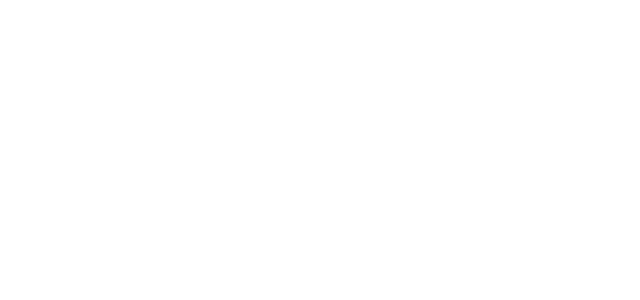
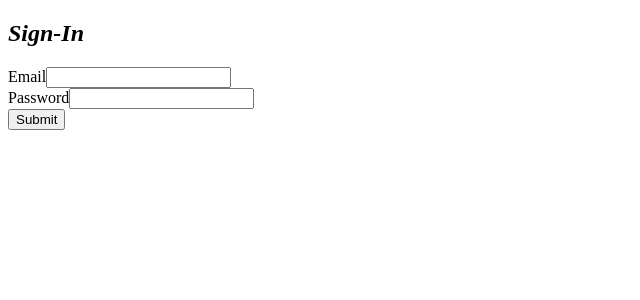
Before and after one commit to DevelopersHawai/Social_Network_Front_end, a React (Create React App) app: page /signin in a window 1280 px wide. Shown: the top 300 px of the page, without its empty margins (0-640 px from the left). Built offline with nearby package versions, Linux system fonts and the light colour scheme.

Commit message:
User_Sign_Page_created

```diff
--- a/src/MainRouter.js
+++ b/src/MainRouter.js
@@ -2,12 +2,14 @@
 import { Route, Switch } from 'react-router-dom';
 import Home from './core/Home';
 import Signup from './user/Signup';
+import Signin from './user/Signin';
 
 const MainRouter = () => (
     <div>
         <Switch>
             <Route exact path="/" component={Home}></Route>
             <Route exact path="/signup" component={Signup}></Route>
+            <Route exact path="/signin" component={Signin}></Route>
 
         </Switch>
     </div>
--- /dev/null
+++ b/src/user/Signin.js
@@ -0,0 +1,124 @@
+import React, { Component } from 'react';
+
+
+
+
+/*Controlled components all the html elements they have their own state  and get unique values */
+class Signin extends Component { //Is the component a react function of scan like java?
+    constructor() {
+        super() //Think of the car and wheel example wheels on the car or we build many cars...
+        this.state = { //This is where we check the factory
+
+            email: "", //Their email we have
+            password: "",  //Their unique identifyier that they only know
+            error:"",  //value can be added to this user profile for support later on?
+            redirecttoReferer: false
+
+        };
+    }
+handleChange = (name) => (event) => { //higher order function returns another function
+    this.setState ({error: ""}); // used to clear the previous error
+    this.setState({[name]: event.target.value}); //Using an array syntax, it will
+    // have the value when it is used on email and password
+    //this moment in time grab the next value if you look above from line 10
+    // this.state {name, email, password}: but start with name
+    //name
+    //email
+    //password
+    //they should match event.target.value like: //check line 10-14
+    //onChange={this.handleChange("name"),("email"),("password")
+    // That is how you set a state.
+}
+
+clickSubmit = event => {
+    event.preventDefault()
+    const { email, password } = this.state
+    const user = {
+        email,
+        password
+    };
+    // console.log(user); //great for testing the data collector
+    this.signin(user)
+    .then(data => {
+        if(data.error) {this.setState({error: data.error});  //we capture the error and it is
+        //stored as a value in the error err field
+       // otherwise
+    } else {
+        //authenticate the user and redirect
+    }
+
+        });
+
+    };
+    signin = user => {
+        return fetch("http://localhost:8080/signin", {  //making a request to the backend
+        method: "POST",
+        headers: { //good practive to list headers to avoid post errors
+            Accept: "application/json",
+            "Content-Type": "application/json"
+        },
+        body: JSON.stringify(user)
+    })
+    .then(response => {
+        return response.json()
+    })
+    .catch(err => console.log(err)
+    )};
+
+    signinForm = ( email, password) => (
+        <form>
+                        {/*Within this comment block was a div
+
+  In that div was the name field of the form
+
+                        */}
+                         {/* Next do above; 2X  (email and password) */}
+
+        <div className="form-group"> {/* Create the from group "whatever" */}
+                        <label className="text-muted">
+            Email</label>
+                        <input
+                        onChange={this.handleChange("email")}
+                        type="email"
+                        className="form-control"
+                        value={email}/* we destructured the syntax (this.state) the state and place its value into email */
+                        />
+        </div>
+        <div className="form-group">
+                        <label className="text-muted">
+            Password</label>
+                        <input
+                        onChange={this.handleChange("password")}
+                        /* masks the password */
+                        type="password"
+                        className="form-control"
+                        value={password}/* we destructured the syntax (this.state) then we grab the state and place its value into email */
+                        />
+        </div>
+                    <button onClick={this.clickSubmit} //the method to ...
+                    className="btn btn-raised btn-primary"> Submit </button>
+                             </form>
+
+    )
+
+    render() {
+        const { email, password, error} = this.state  //destructure is a Big O
+        return (
+            <div className="container">
+
+                <h2 className="mt-5 mb-5"> <i>Sign-In</i> </h2>  {/*// margin of 5 bottom of 5*/}
+
+{/* The error message will be above the form - the light blue stripe*/}
+ {/*condiitonal value is set within the style tag to appear only on error */}
+            <div className="alert alert-danger" style={{display: error ? "" :"none"}}>
+
+                {error} {/*this is destructured and collects the state value */}
+            </div>
+
+                {this.signinForm( email, password)}
+                                          </div>
+        );
+    }
+}
+
+export default Signin;
```
